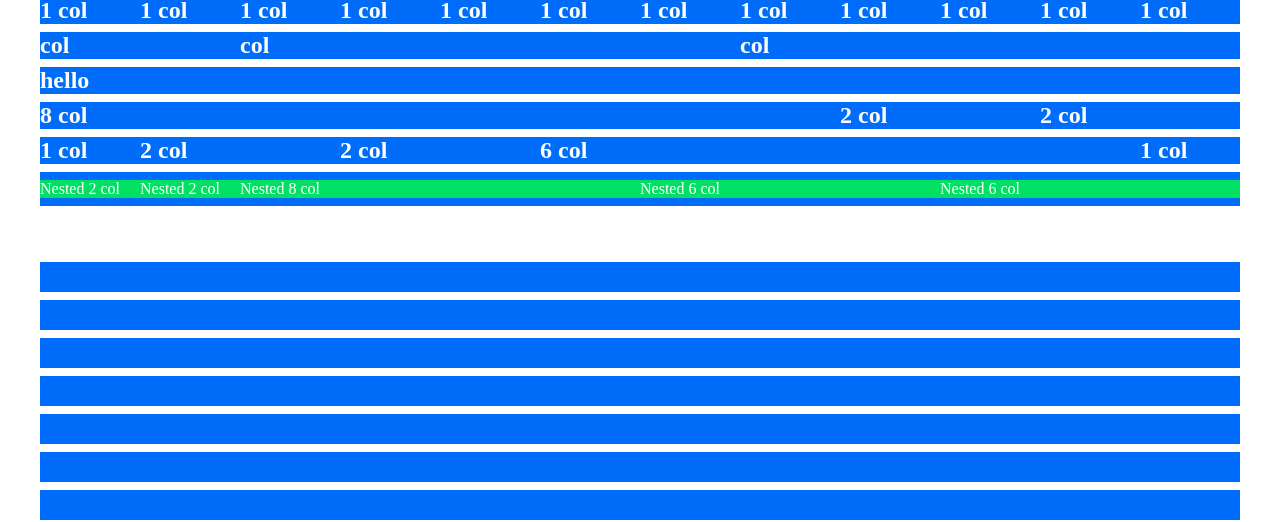
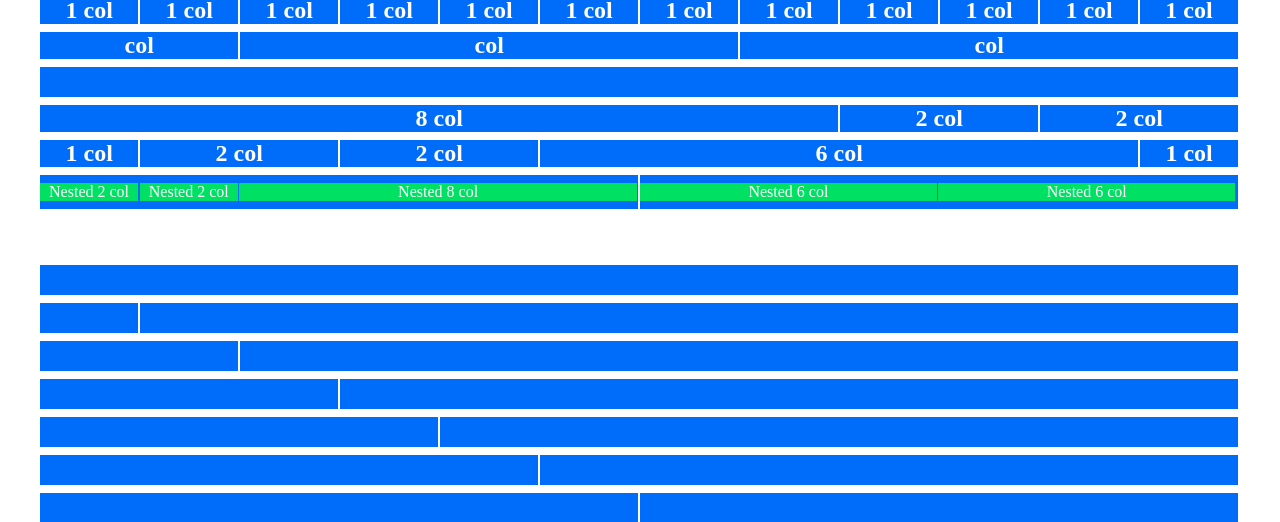
Before and after one commit to Youss0203/-html-css-12bool, a plain HTML site: page index.html in a window 1280 px wide. Shown: the part 48-570 px from the top of the page. Drawn offline with Linux system fonts and the light colour scheme.

Commit message:
esercizio completato

```diff
--- a/index.html
+++ b/index.html
@@ -18,104 +18,103 @@
                 </div>
             </div>
             <div class="row">
-                <div class="col-1">
+                <div class="col-1 margin-right">
                     <h2>1 col</h2>
                 </div>
-                <div class="col-1">
+                <div class="col-1 margin-right">
                     <h2>1 col</h2>
                 </div>
-                <div class="col-1">
+                <div class="col-1 margin-right">
                     <h2>1 col</h2>
                 </div>
-                <div class="col-1">
+                <div class="col-1 margin-right">
                     <h2>1 col</h2>
                 </div>
-                <div class="col-1">
+                <div class="col-1 margin-right">
                     <h2>1 col</h2>
                 </div>
-                <div class="col-1">
+                <div class="col-1 margin-right">
                     <h2>1 col</h2>
                 </div>
-                <div class="col-1">
+                <div class="col-1 margin-right">
                     <h2>1 col</h2>
                 </div>
-                <div class="col-1">
+                <div class="col-1 margin-right">
                     <h2>1 col</h2>
                 </div>
-                <div class="col-1">
+                <div class="col-1 margin-right">
                     <h2>1 col</h2>
                 </div>
-                <div class="col-1">
+                <div class="col-1 margin-right">
                     <h2>1 col</h2>
                 </div>
-                <div class="col-1">
+                <div class="col-1 margin-right">
                     <h2>1 col</h2>
                 </div>
-                <div class="col-1">
+                <div class="col-1 margin-right">
                     <h2>1 col</h2>
                 </div>
             </div>
 
             <div class="row">
-                <div class="col-2">
+                <div class="col-2 margin-right">
                     <h2>col</h2>
                 </div>
-                <div class="col-5">
+                <div class="col-5 margin-right">
                     <h2>col</h2>
                 </div>
-                <div class="col-5">
+                <div class="col-5 margin-right">
                     <h2>col</h2>
                 </div>
             </div>
 
             <div class="row">
-                <div class="col-12">
-                    <h2>hello</h2>
+                <div class="col-12 altezza ">
                 </div>
             </div>
 
             <div class="row">
-                <div class="col-8">
+                <div class="col-8 margin-right">
                     <h2>8 col</h2>
                 </div>
-                <div class="col-2">
+                <div class="col-2 margin-right">
                     <h2>2 col</h2>
                 </div>
-                <div class="col-2">
+                <div class="col-2 margin-right">
                     <h2>2 col</h2>
                 </div>
             </div>
 
             <div class="row">
-                <div class="col-1">
+                <div class="col-1 margin-right">
                     <h2>1 col</h2>
                 </div>
-                <div class="col-2">
+                <div class="col-2 margin-right">
                     <h2> 2 col</h2>
                 </div>
-                <div class="col-2">
+                <div class="col-2 margin-right">
                     <h2> 2 col</h2>
                 </div>
-                <div class="col-6">
+                <div class="col-6 margin-right">
                     <h2> 6 col</h2>
                 </div>
-                <div class="col-1">
+                <div class="col-1 margin-right">
                     <h2> 1 col</h2>
                 </div>
             </div>
 
             <div class="row">
-                <div class="col-6">
+                <div class="col-6 margin-right">
                     <div class="row">
-                        <div class="col-2 bg-green"><p>Nested 2 col</p></div>
-                        <div class="col-2 bg-green"><p>Nested 2 col</p></div>
-                        <div class="col-8 bg-green"><p>Nested 8 col</p></div>
+                        <div class="col-2 bg-green margin-right"><p>Nested 2 col</p></div>
+                        <div class="col-2 bg-green margin-right"><p>Nested 2 col</p></div>
+                        <div class="col-8 bg-green margin-right"><p>Nested 8 col</p></div>
                     </div>
                 </div>
-                <div class="col-6">
-                    <div class="row">
-                        <div class="col-6 bg-green"><p>Nested 6 col</p></div>
-                        <div class="col-6 bg-green"><p>Nested 6 col</p></div>
+                <div class="col-6 margin-right">
+                    <div class="row margin-right">
+                        <div class="col-6 bg-green margin-right"><p>Nested 6 col</p></div>
+                        <div class="col-6 bg-green margin-right"><p>Nested 6 col</p></div>
                     </div>
                 </div>
             </div>
@@ -126,33 +125,33 @@
             </div>
 
             <div class="row">
-                <div class="col-1 altezza"></div>
-                <div class="col-11 altezza"></div>
+                <div class="col-1 altezza margin-right"></div>
+                <div class="col-11 altezza margin-right"></div>
             </div>
 
             <div class="row">
-                <div class="col-2 altezza"></div>
-                <div class="col-10 altezza"></div>
+                <div class="col-2 altezza margin-right"></div>
+                <div class="col-10 altezza margin-right"></div>
             </div>
 
             <div class="row">
-                <div class="col-3 altezza"></div>
-                <div class="col-9 altezza"></div>
+                <div class="col-3 altezza margin-right"></div>
+                <div class="col-9 altezza margin-right"></div>
             </div>
 
             <div class="row">
-                <div class="col-4 altezza"></div>
-                <div class="col-8 altezza"></div>
+                <div class="col-4 altezza margin-right"></div>
+                <div class="col-8 altezza margin-right"></div>
             </div>
 
             <div class="row">
-                <div class="col-5 altezza"></div>
-                <div class="col-7 altezza"></div>
+                <div class="col-5 altezza margin-right"></div>
+                <div class="col-7 altezza margin-right"></div>
             </div>
 
             <div class="row">
-                <div class="col-6 altezza"></div>
-                <div class="col-6 altezza"></div>
+                <div class="col-6 altezza margin-right"></div>
+                <div class="col-6 altezza margin-right"></div>
             </div>
 
 
--- a/stile/12bools.css
+++ b/stile/12bools.css
@@ -21,62 +21,62 @@
 
 
 .col-1{
-    flex-basis: calc((100% / 12) * 1);
+    flex-basis: calc((100% / 12) * 1 - .1rem);
     max-width: calc((100% / 12) * 1);
 }
 
 .col-2{
-    flex-basis: calc((100% / 12) * 2);
+    flex-basis: calc((100% / 12) * 2 - .1rem);
     max-width: calc((100% / 12) * 2);
 }
 
 .col-3{
-    flex-basis: calc((100% / 12) * 3);
+    flex-basis: calc((100% / 12) * 3 - .1rem);
     max-width: calc((100% / 12) * 3);
 }
 
 .col-4{
-    flex-basis: calc((100% / 12) * 4);
+    flex-basis: calc((100% / 12) * 4 - .1rem);
     max-width: calc((100% / 12) * 4);
 }
 
 .col-5{
-    flex-basis: calc((100% / 12) * 5);
+    flex-basis: calc((100% / 12) * 5 - .1rem);
     max-width: calc((100% / 12) * 5);
 }
 
 .col-6{
-    flex-basis: calc((100% / 12) * 6);
+    flex-basis: calc((100% / 12) * 6 - .1rem);
     max-width: calc((100% / 12) * 6);
 }
 
 .col-7{
-    flex-basis: calc((100% / 12) * 7);
+    flex-basis: calc((100% / 12) * 7 - .1rem);
     max-width: calc((100% / 12) * 7);
 }
 
 .col-8{
-    flex-basis: calc((100% / 12) * 8);
+    flex-basis: calc((100% / 12) * 8 - .1rem);
     max-width: calc((100% / 12) * 8);
 }
 
 .col-9{
-    flex-basis: calc((100% / 12) * 9);
+    flex-basis: calc((100% / 12) * 9 - .1rem);
     max-width: calc((100% / 12) * 9);
 }
 
 .col-10{
-    flex-basis: calc((100% / 12) * 10);
+    flex-basis: calc((100% / 12) * 10 - .1rem);
     max-width: calc((100% / 12) * 10);
 }
 
 .col-11{
-    flex-basis: calc((100% / 12) * 11);
+    flex-basis: calc((100% / 12) * 11 - .1rem);
     max-width: calc((100% / 12) * 11);
 }
 
 .col-12{
-    flex-basis: calc((100% / 12) * 12);
+    flex-basis: calc((100% / 12) * 12 - .1rem);
     max-width: calc((100% / 12) * 12);
 }
 
--- a/stile/stile.css
+++ b/stile/stile.css
@@ -4,6 +4,11 @@
     background-color: #006CFA;
     color:white;
     margin-bottom:.5rem;
+    text-align: center;
+}
+
+.margin-right{
+    margin-right: .1rem;
 }
 
 .bg-green{
```
